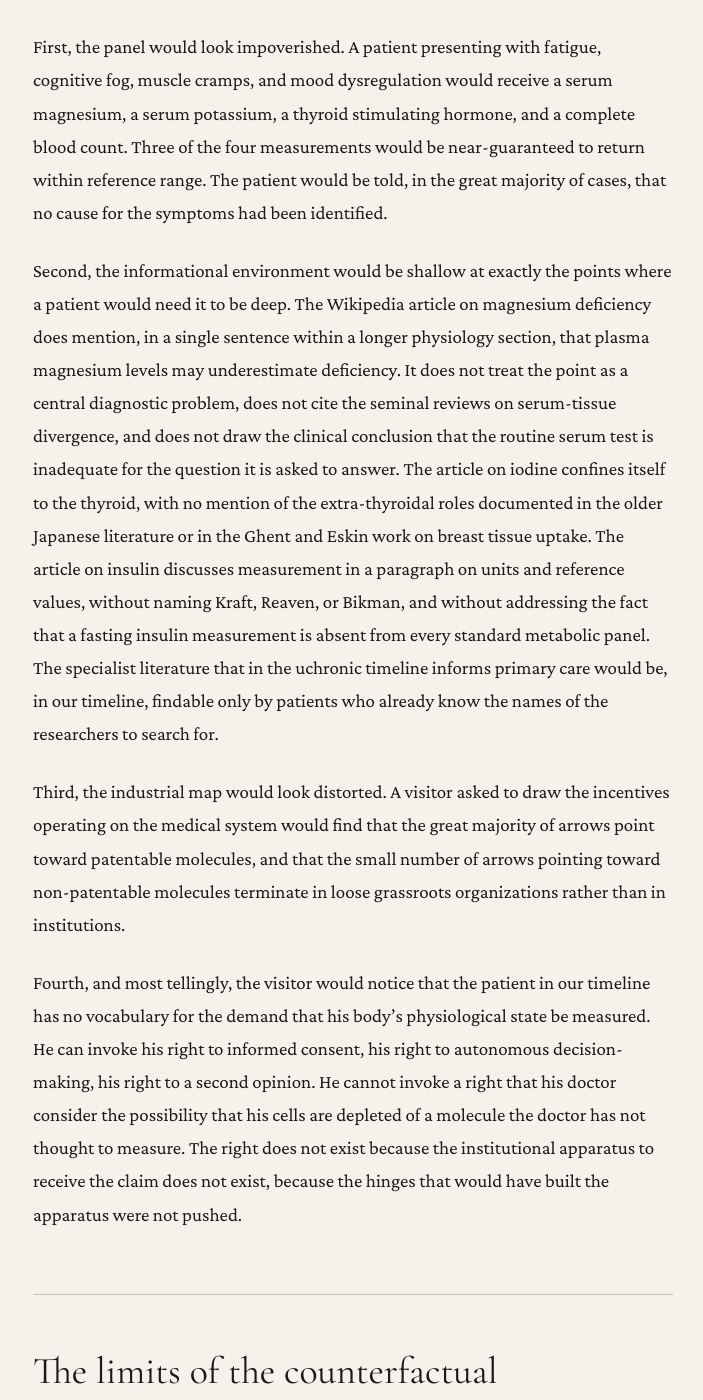
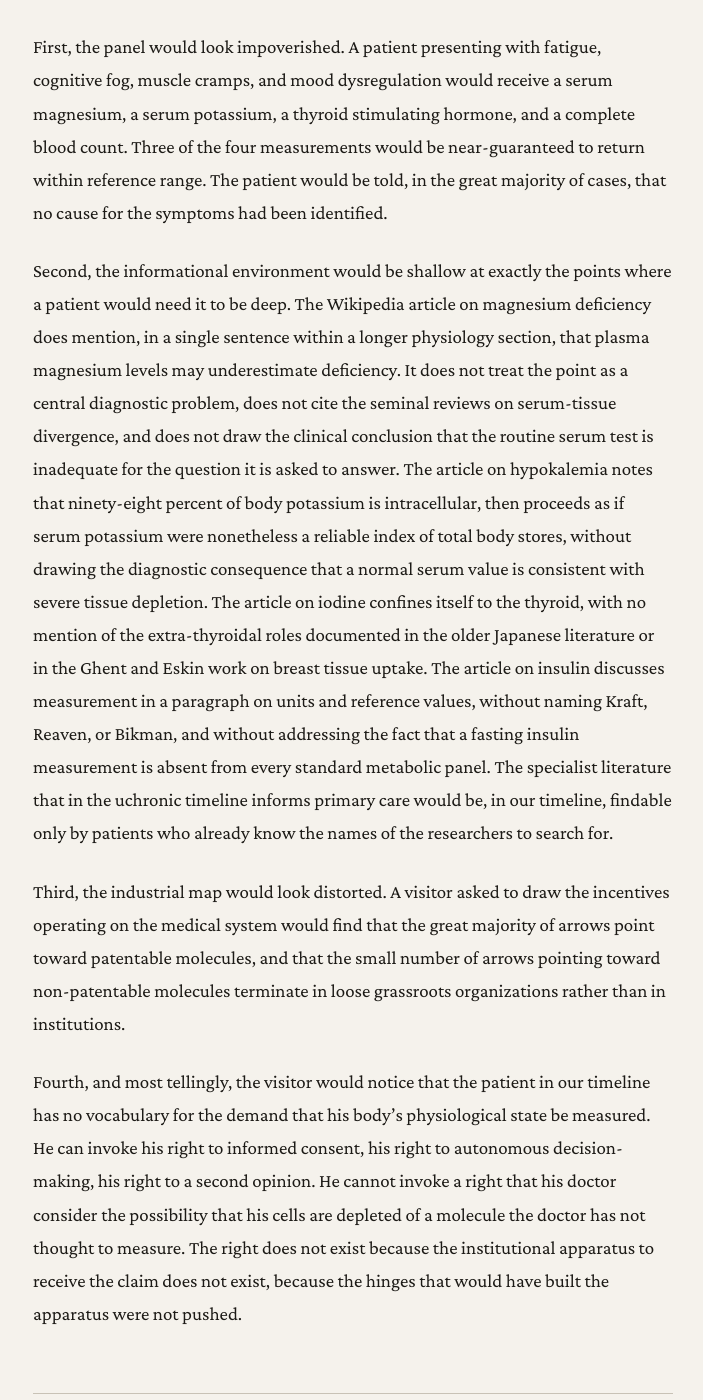
Before and after one commit to PerigGouanvic/physiological-rights, a Jekyll site: the page built from _editorials/the-seventeen-years-task-force.md, in a window 1280 px wide and 1400 px high, scrolled down 15647 px. Shown: the whole window, without its empty margins (121-824 px from the left). Built offline with Jekyll 4.4.1, drawn with Linux system fonts in a browser that asks for light colours.

Commit message:
edit(uchronia): add potassium to the Wikipedia-diagnostic-gap paragraph
Hypokalemia article states that 98% of body potassium is intracellular,
then treats serum potassium as a reliable index without drawing the
diagnostic consequence. Same pattern as magnesium: the fact is on the
page, the clinical implication is not.

Potassium is a founding-case molecule for this resource, so its
absence from the informational-environment paragraph was a real gap.

```diff
--- a/_editorials/the-seventeen-years-task-force.md
+++ b/_editorials/the-seventeen-years-task-force.md
@@ -162,7 +162,7 @@ A visitor from the uchronic timeline, arriving in our world in 2026, would notic
 
 First, the panel would look impoverished. A patient presenting with fatigue, cognitive fog, muscle cramps, and mood dysregulation would receive a serum magnesium, a serum potassium, a thyroid stimulating hormone, and a complete blood count. Three of the four measurements would be near-guaranteed to return within reference range. The patient would be told, in the great majority of cases, that no cause for the symptoms had been identified.
 
-Second, the informational environment would be shallow at exactly the points where a patient would need it to be deep. The Wikipedia article on magnesium deficiency does mention, in a single sentence within a longer physiology section, that plasma magnesium levels may underestimate deficiency. It does not treat the point as a central diagnostic problem, does not cite the seminal reviews on serum-tissue divergence, and does not draw the clinical conclusion that the routine serum test is inadequate for the question it is asked to answer. The article on iodine confines itself to the thyroid, with no mention of the extra-thyroidal roles documented in the older Japanese literature or in the Ghent and Eskin work on breast tissue uptake. The article on insulin discusses measurement in a paragraph on units and reference values, without naming Kraft, Reaven, or Bikman, and without addressing the fact that a fasting insulin measurement is absent from every standard metabolic panel. The specialist literature that in the uchronic timeline informs primary care would be, in our timeline, findable only by patients who already know the names of the researchers to search for.
+Second, the informational environment would be shallow at exactly the points where a patient would need it to be deep. The Wikipedia article on magnesium deficiency does mention, in a single sentence within a longer physiology section, that plasma magnesium levels may underestimate deficiency. It does not treat the point as a central diagnostic problem, does not cite the seminal reviews on serum-tissue divergence, and does not draw the clinical conclusion that the routine serum test is inadequate for the question it is asked to answer. The article on hypokalemia notes that ninety-eight percent of body potassium is intracellular, then proceeds as if serum potassium were nonetheless a reliable index of total body stores, without drawing the diagnostic consequence that a normal serum value is consistent with severe tissue depletion. The article on iodine confines itself to the thyroid, with no mention of the extra-thyroidal roles documented in the older Japanese literature or in the Ghent and Eskin work on breast tissue uptake. The article on insulin discusses measurement in a paragraph on units and reference values, without naming Kraft, Reaven, or Bikman, and without addressing the fact that a fasting insulin measurement is absent from every standard metabolic panel. The specialist literature that in the uchronic timeline informs primary care would be, in our timeline, findable only by patients who already know the names of the researchers to search for.
 
 Third, the industrial map would look distorted. A visitor asked to draw the incentives operating on the medical system would find that the great majority of arrows point toward patentable molecules, and that the small number of arrows pointing toward non-patentable molecules terminate in loose grassroots organizations rather than in institutions.
 
```
